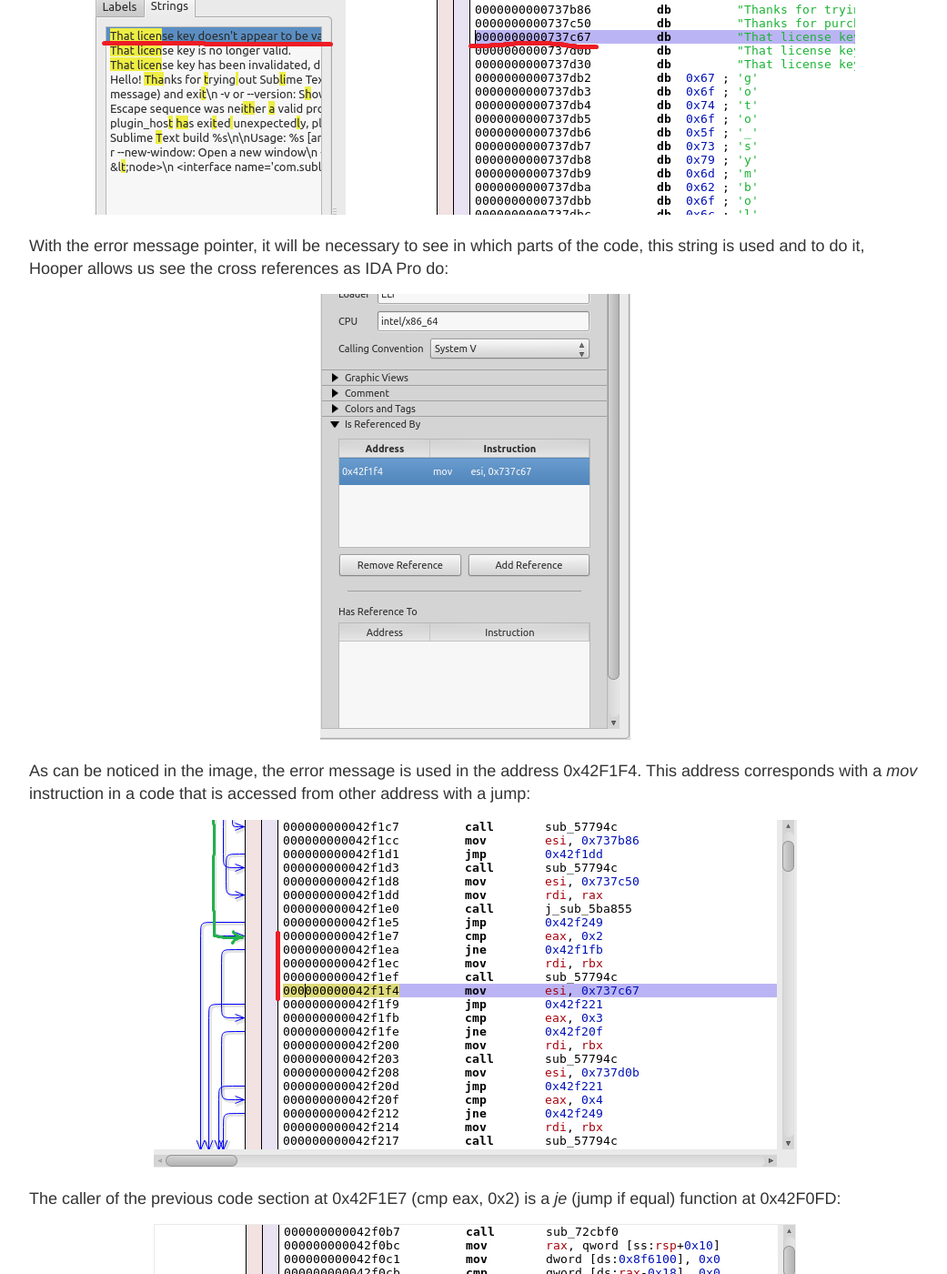
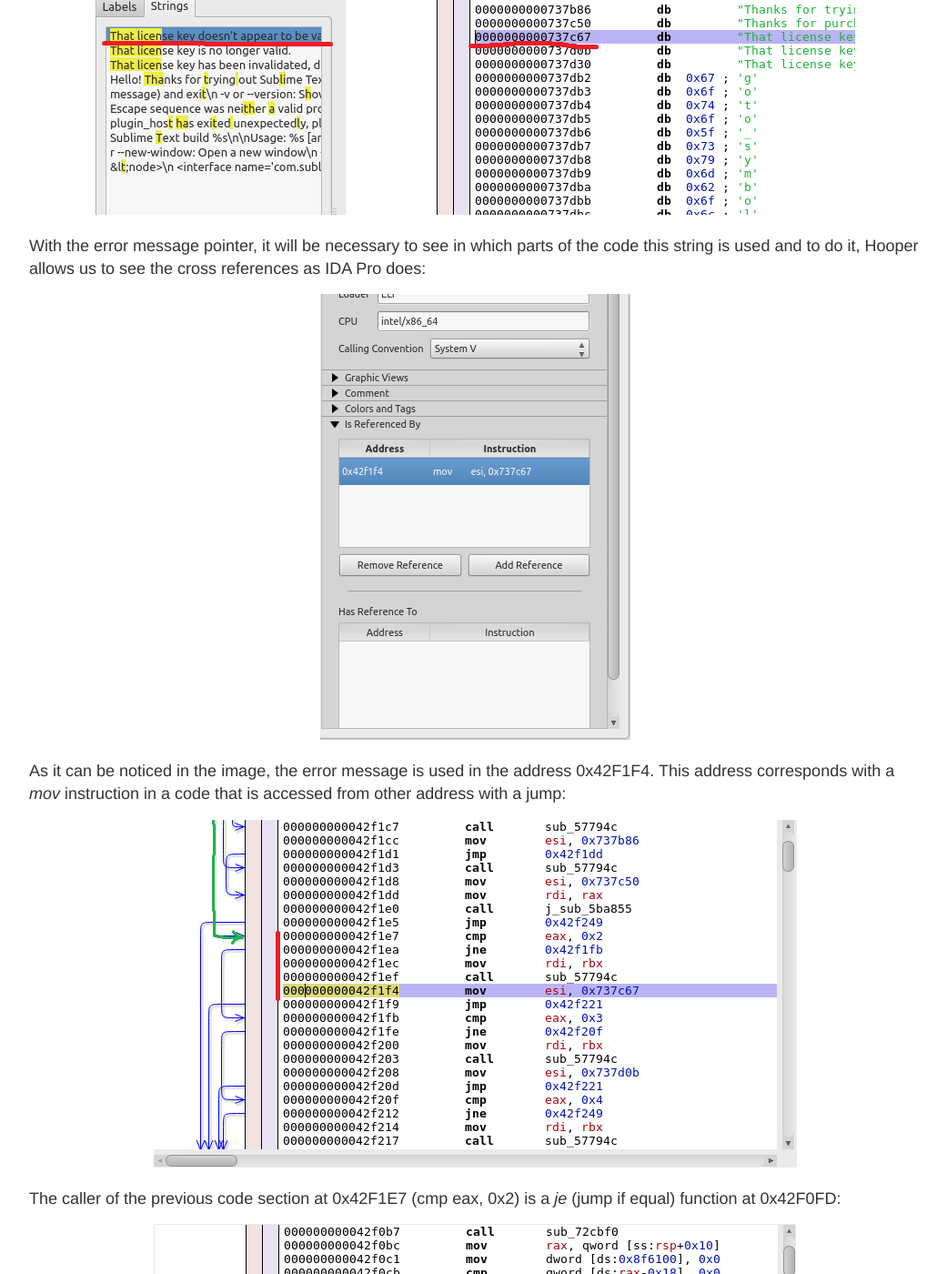
Before and after one commit to j0lama/j0lama.github.io, a Jekyll site: the page built from _posts/2017-1-14-subl-crack.md, in a window 1280 px wide and 1400 px high, scrolled down 1100 px. Shown: the whole window at 91% size, without its empty margins (118-1159 px from the left). Built offline with Jekyll 4.4.1, drawn with Linux system fonts in a browser that asks for light colours; some of the changed text lies outside the part shown.

Commit message:
Cracking Subl 3 - gramatical fixes

```diff
--- a/_posts/2017-1-14-subl-crack.md
+++ b/_posts/2017-1-14-subl-crack.md
@@ -22,12 +22,12 @@ With the error message in mind, it can be searched as string in Hooper string li
       <img src="/images/crack-subl/2.png">
 </p>
 
-With the error message pointer, it will be necessary to see in which parts of the code, this string is used and to do it, Hooper allows us see the cross references as IDA Pro do:
+With the error message pointer, it will be necessary to see in which parts of the code this string is used and to do it, Hooper allows us to see the cross references as IDA Pro does:
 <p align="center">
       <img src="/images/crack-subl/3.png">
 </p>
 
-As can be noticed in the image, the error message is used in the address 0x42F1F4. This address corresponds with a *mov* instruction in a code that is accessed from other address with a jump:
+As it can be noticed in the image, the error message is used in the address 0x42F1F4. This address corresponds with a *mov* instruction in a code that is accessed from other address with a jump:
 <p align="center">
       <img src="/images/crack-subl/4.png">
 </p>
@@ -67,4 +67,4 @@ License checking bypassed successfully!
 
 I hope you learned something new and over all enjoyed reading this post as much I did writing it.
 
-If you want more post like this one make it me know thorugh Twitter or buying me a [Ko-Fi](https://ko-fi.com/jolama)
+If you want more post like this one make me know it thorugh Twitter or buying me a [Ko-Fi](https://ko-fi.com/jolama)
```
Also changed, not shown: other parts of _posts/2017-1-14-subl-crack.md (+1 -1 lines).
